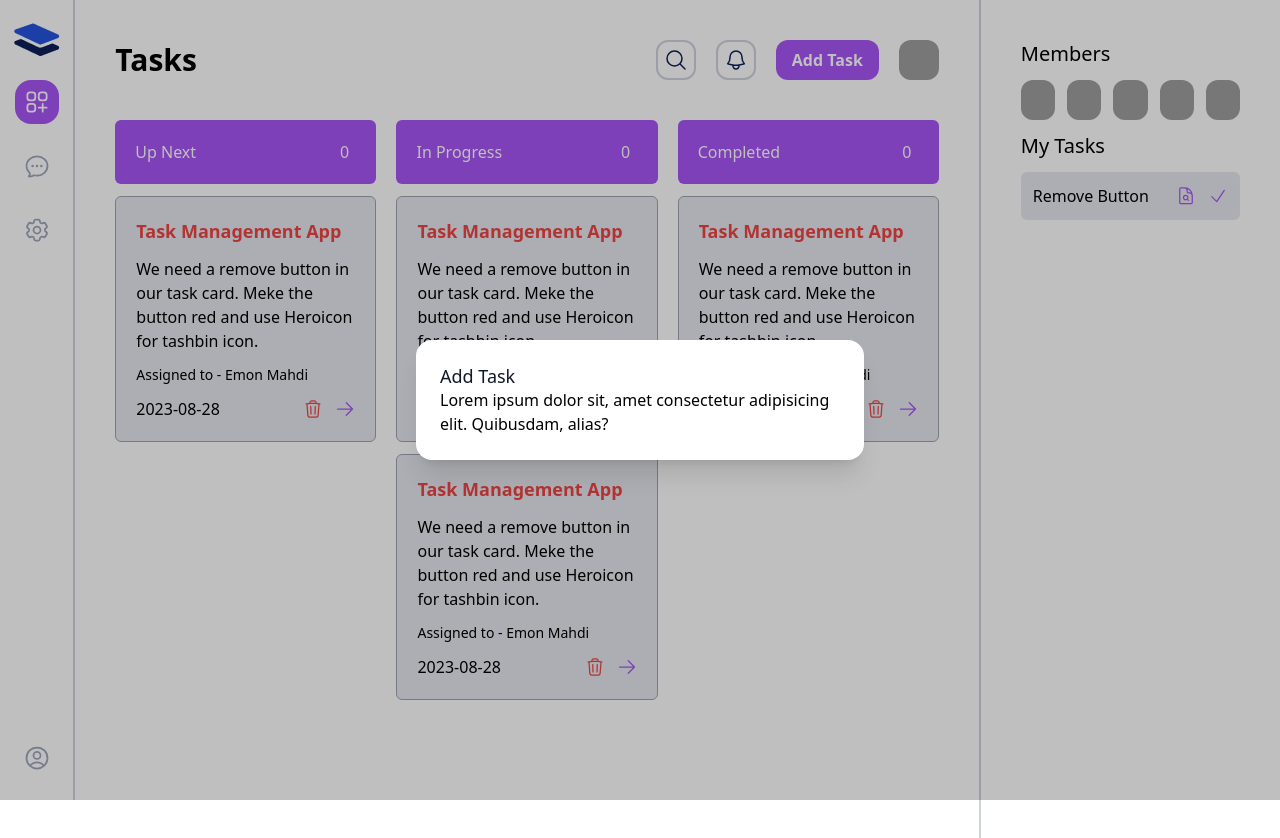
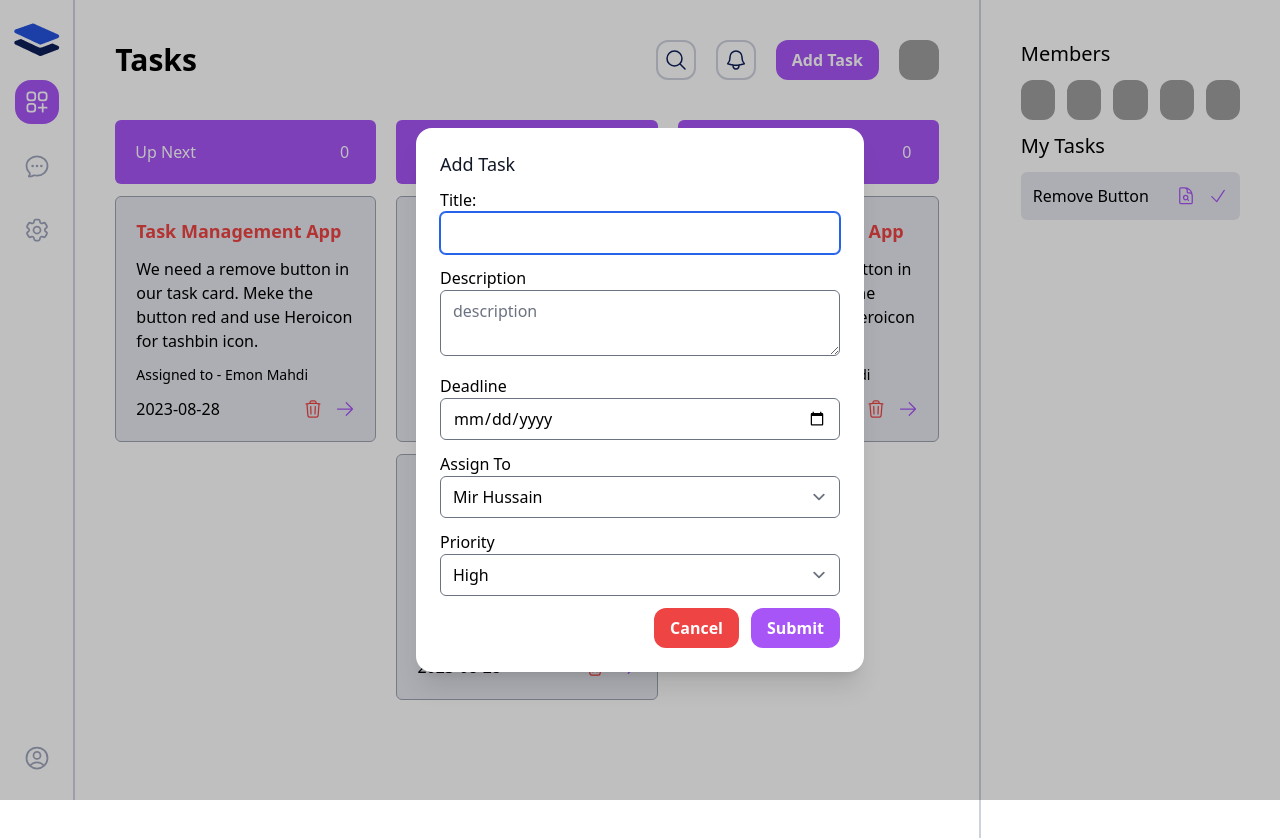
Before and after one commit to emonmahdi/task-management-react-redux, a React (Vite) app: page / in a window 1280 px wide. Both pictures are taken after a click on the button "Add Task". Shown: the top 838 px of the page. Built offline with nearby package versions, Linux system fonts and the light colour scheme; grey boxes are pictures that could not be loaded.

Commit message:
modal form ready using react hook form

```diff
--- a/package.json
+++ b/package.json
@@ -15,10 +15,12 @@
     "@reduxjs/toolkit": "^2.2.1",
     "react": "^18.2.0",
     "react-dom": "^18.2.0",
+    "react-hook-form": "^7.51.0",
     "react-redux": "^9.1.0",
     "react-router-dom": "^6.22.2"
   },
   "devDependencies": {
+    "@tailwindcss/forms": "^0.5.7",
     "@types/react": "^18.2.56",
     "@types/react-dom": "^18.2.19",
     "@vitejs/plugin-react": "^4.2.1",
--- a/src/components/tasks/AddTaskModal.jsx
+++ b/src/components/tasks/AddTaskModal.jsx
@@ -1,13 +1,83 @@
 /* eslint-disable react/prop-types */
 import Modal from "../ui/Modal";
+import { useForm } from "react-hook-form";
 
 const AddTaskModal = ({ isOpen, setIsOpen, title }) => {
+  const { register, handleSubmit } = useForm();
+
+  const onCancel = () => {
+    setIsOpen(false);
+  };
+
+  const onSubmit = (data) => console.log(data);
   return (
     <Modal isOpen={isOpen} setIsOpen={setIsOpen} title={title}>
-      <p>
-        Lorem ipsum dolor sit, amet consectetur adipisicing elit. Quibusdam,
-        alias?
-      </p>
+      <form onSubmit={handleSubmit(onSubmit)}>
+        <div className="my-3">
+          <label htmlFor="title">Title: </label>
+          <input
+            type="text"
+            id="title"
+            {...register("title")}
+            className="w-full rounded-md"
+          />
+        </div>
+        <div className="my-3">
+          <label htmlFor="description">Description</label>
+          <textarea
+            className="w-full rounded-md"
+            type="text"
+            id="description"
+            placeholder="description"
+            {...register("description")}
+          />
+        </div>
+        <div className="my-3">
+          <label htmlFor="deadline">Deadline</label>
+          <input
+            type="date"
+            id="deadline"
+            {...register("deadline")}
+            className="w-full rounded-md"
+          />
+        </div>
+        <div className="my-3">
+          <label htmlFor="assignedTo">Assign To</label>
+          <select
+            id="assignedTo"
+            {...register("assignedTo")}
+            className="w-full rounded-md"
+          >
+            <option value="Mir Hussain">Mir Hussain</option>
+            <option value="Fahim">Fahim</option>
+            <option value="Mezba">Mezba</option>
+            <option value="Pervez">Pervez</option>
+            <option value="Jhanker Mahbub">Jhanker Mahbub</option>
+          </select>
+        </div>
+        <div className="my-3">
+          <label htmlFor="priority">Priority</label>
+          <select
+            id="priority"
+            {...register("priority")}
+            className="w-full rounded-md"
+          >
+            <option value="high">High</option>
+            <option value="medium">Medium</option>
+            <option value="low">Low</option>
+          </select>
+        </div>
+        <div className="flex justify-end gap-3 mt-3">
+          <button className="btn btn-danger" type="submit" onClick={onCancel}>
+            {" "}
+            Cancel
+          </button>
+          <button type="submit" className="btn btn-primary">
+            {" "}
+            Submit
+          </button>
+        </div>
+      </form>
     </Modal>
   );
 };
--- a/tailwind.config.js
+++ b/tailwind.config.js
@@ -1,3 +1,4 @@
+/* eslint-disable no-undef */
 /** @type {import('tailwindcss').Config} */
 export default {
   content: ["./index.html", "./src/**/*.{js,ts,jsx,tsx}"],
@@ -9,5 +10,5 @@ export default {
       },
     },
   },
-  plugins: [],
+  plugins: [require("@tailwindcss/forms")],
 };
```
Also changed, not shown: 1 other file (tests, documents, lock files or other folders).
